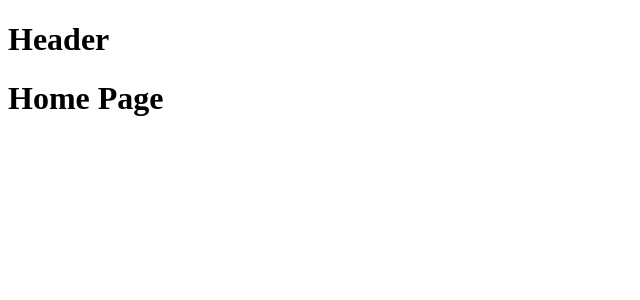
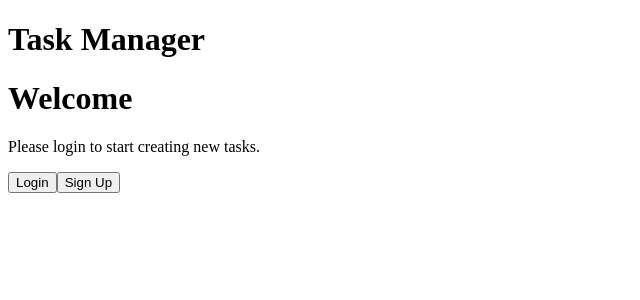
Before and after one commit to shaquillehinds/task-manager, a React app: page / in a window 1280 px wide. Shown: the top 300 px of the page, without its empty margins (0-640 px from the left). Built offline with nearby package versions, Linux system fonts and the light colour scheme.

Commit message:
created home and modal container. added login feature, add task feature, sign up feature and logout feature on the frontend with react

```diff
--- /dev/null
+++ b/src/components/CenterModalContainer.js
@@ -0,0 +1,87 @@
+import React, { useState, useContext, useEffect } from "react";
+import { Context } from "./Context";
+
+const CenterModalContainer = (props) => {
+  const [userData, setUserData] = useContext(Context);
+  const [formState, setFormState] = useState({ name: "", email: "", password: "", task: "" });
+  const onEmailStateChange = (e) => {
+    e.persist();
+    setFormState((prev) => ({ ...prev, email: e.target.value }));
+  };
+  const onPasswordStateChange = (e) => {
+    e.persist();
+    setFormState((prev) => ({ ...prev, password: e.target.value }));
+  };
+  const onNameStateChange = (e) => {
+    e.persist();
+    setFormState((prev) => ({ ...prev, name: e.target.value }));
+  };
+  const onTaskStateChange = (e) => {
+    e.persist();
+    setFormState((prev) => ({ ...prev, task: e.target.value }));
+  };
+  useEffect(() => {
+    setFormState((prev) => ({ ...prev, task: "" }));
+  }, [userData]);
+  return (
+    <div>
+      {props.name === "welcome" && (
+        <div>
+          <h1>Welcome</h1>
+          <p>Please login to start creating new tasks.</p>
+          <button onClick={props.handler} value="welcomeLogin">
+            Login
+          </button>
+          <button onClick={props.handler} value="welcomeSignUp">
+            Sign Up
+          </button>
+        </div>
+      )}
+      {props.name === "signUp" && (
+        <div>
+          <form onSubmit={props.handler}>
+            <label>Name</label>
+            <input onChange={onNameStateChange} value={formState.name} type="text" id="signUpName" />
+            <label>Email</label>
+            <input onChange={onEmailStateChange} value={formState.email} type="text" id="signUpEmail" />
+            <label>Password</label>
+            <input
+              onChange={onPasswordStateChange}
+              value={formState.password}
+              type="password"
+              id="signUpPassword"
+            />
+            <button value="signUp">Sign Up</button>
+          </form>
+        </div>
+      )}
+      {props.name === "login" && (
+        <div>
+          <form onSubmit={props.handler}>
+            <label>Email</label>
+            <input onChange={onEmailStateChange} value={formState.email} type="text" id="loginEmail" />
+            <label>Password</label>
+            <input
+              onChange={onPasswordStateChange}
+              value={formState.password}
+              type="password"
+              id="loginPassword"
+            />
+            <button value="login">Login</button>
+          </form>
+        </div>
+      )}
+      {props.name === "loggedIn" && (
+        <div>
+          <form onSubmit={props.handler}>
+            <label>New Task</label>
+            <input onChange={onTaskStateChange} value={formState.task} type="text" id="homeTask" />
+            <button value="create">Create</button>
+          </form>
+        </div>
+      )}
+    </div>
+  );
+};
+
+export default CenterModalContainer;
--- a/src/components/Header.js
+++ b/src/components/Header.js
@@ -1,12 +1,39 @@
 import React, { useContext } from "react";
 import { Context } from "./Context";
-import { render } from "react-dom";
+import { Link } from "react-router-dom";
+import axios from "axios";
 
 const Header = () => {
+  const [userData, setUserData] = useContext(Context);
+  const logOutUser = async () => {
+    try {
+      const loggedOut = await axios({
+        method: "post",
+        url: `${process.env.URL}/users/logout`,
+        headers: { Authorization: `Bearer ${localStorage.getItem("JWT")}` },
+      });
+      console.log(loggedOut.data);
+    } catch (e) {}
+    localStorage.removeItem("JWT");
+    setUserData(() => [{}, []]);
+  };
   return (
-    <div>
-      <h1>Header</h1>
-    </div>
+    <header>
+      <h1>Task Manager</h1>
+      {userData[0].name && (
+        <nav>
+          <ul>
+            <li>Profile</li>
+            <li>Tasks</li>
+            <li>
+              <Link onClick={logOutUser} to="/">
+                Logout
+              </Link>
+            </li>
+          </ul>
+        </nav>
+      )}
+    </header>
   );
 };
 
--- a/src/components/Home.js
+++ b/src/components/Home.js
@@ -1,9 +1,11 @@
-import React, { useContext, useEffect } from "react";
+import React, { useContext, useEffect, useState } from "react";
 import axios from "axios";
 import { Context } from "./Context";
+import CenterModalContainer from "./CenterModalContainer";
 
 const Home = () => {
   const [userData, setUserData] = useContext(Context);
+  const [state, setState] = useState({ current: "welcome" });
   useEffect(() => {
     if (localStorage.getItem("JWT")) {
       const JWT = localStorage.getItem("JWT");
@@ -16,16 +18,95 @@ const Home = () => {
           setUserData((prev) => {
             return [res.data, []];
           });
-          console.log(res.data);
+          setState(() => ({ current: "loggedIn" }));
         })
         .catch((e) => console.log(e));
     }
   }, []);
-
+  useEffect(() => {
+    !userData[0].name ? setState({ current: "welcome" }) : true;
+  }, [userData[0]]);
+  const modalActionHandler = (e) => {
+    e.preventDefault();
+    const action = e.target.value || e.target.lastElementChild.value;
+    switch (action) {
+      case "welcomeLogin":
+        return setState({ current: "login" });
+      case "welcomeSignUp":
+        return setState({ current: "signUp" });
+      case "signUp":
+        const email = document.getElementById("signUpEmail").value;
+        const password = document.getElementById("signUpPassword").value;
+        const name = document.getElementById("signUpName").value;
+        const newUser = async () => {
+          try {
+            const data = await axios.post(`${process.env.URL}/users`, { name, email, password });
+            const tasks = await axios({
+              method: "get",
+              url: `${process.env.URL}/tasks`,
+              headers: { Authorization: `Bearer ${data.data.token}` },
+            });
+            setUserData(() => {
+              return [data.data.user, tasks.data];
+            });
+            localStorage.setItem("JWT", data.data.token);
+            setState({ current: "loggedIn" });
+          } catch (e) {
+            console.log(e);
+          }
+        };
+        newUser();
+        return true;
+      case "login":
+        const loginUser = async () => {
+          const email = document.getElementById("loginEmail").value;
+          const password = document.getElementById("loginPassword").value;
+          try {
+            const userData = await axios.post(`${process.env.URL}/users/login`, { email, password });
+            const tasks = await axios({
+              method: "get",
+              url: `${process.env.URL}/tasks`,
+              headers: { Authorization: `Bearer ${userData.data.newToken}` },
+            });
+            setUserData(() => [userData.data.user, tasks.data]);
+            setState(() => ({ current: "loggedIn" }));
+            localStorage.setItem("JWT", userData.data.newToken);
+            console.log(tasks.data);
+          } catch (e) {
+            console.log(e);
+          }
+        };
+        loginUser();
+        return true;
+      case "create":
+        const task = document.getElementById("homeTask");
+        const addNewTask = async () => {
+          try {
+            const savedTask = await axios({
+              method: "post",
+              data: { description: task.value },
+              url: `${process.env.URL}/tasks`,
+              headers: { Authorization: `Bearer ${localStorage.getItem("JWT")}` },
+            });
+            setUserData((prev) => {
+              const newState = [...prev];
+              newState[1].push(savedTask.data);
+              return newState;
+            });
+          } catch (e) {
+            console.log(e);
+          }
+        };
+        addNewTask();
+        return setState({ current: "loggedIn" });
+      default:
+        return setState({ current: "welcome" });
+    }
+    console.log(action);
+  };
   return (
     <div>
-      <h1>Home Page</h1>
-      {userData[0].name}
+      <CenterModalContainer name={state.current} handler={modalActionHandler} />
     </div>
   );
 };
--- a/webpack.config.js
+++ b/webpack.config.js
@@ -13,5 +13,6 @@ module.exports = {
   plugins: [new Dotenv()],
   devServer: {
     contentBase: path.join(__dirname, "public"),
+    port: 5000,
   },
 };
```
Also changed, not shown: 1 other file (tests, documents, lock files or other folders).
